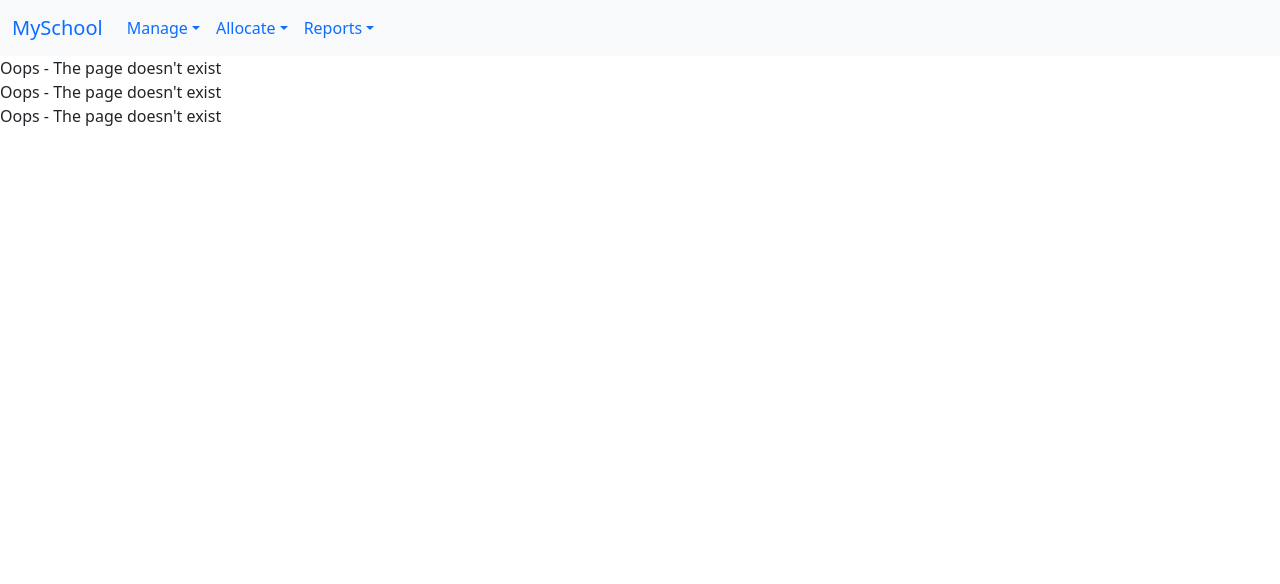
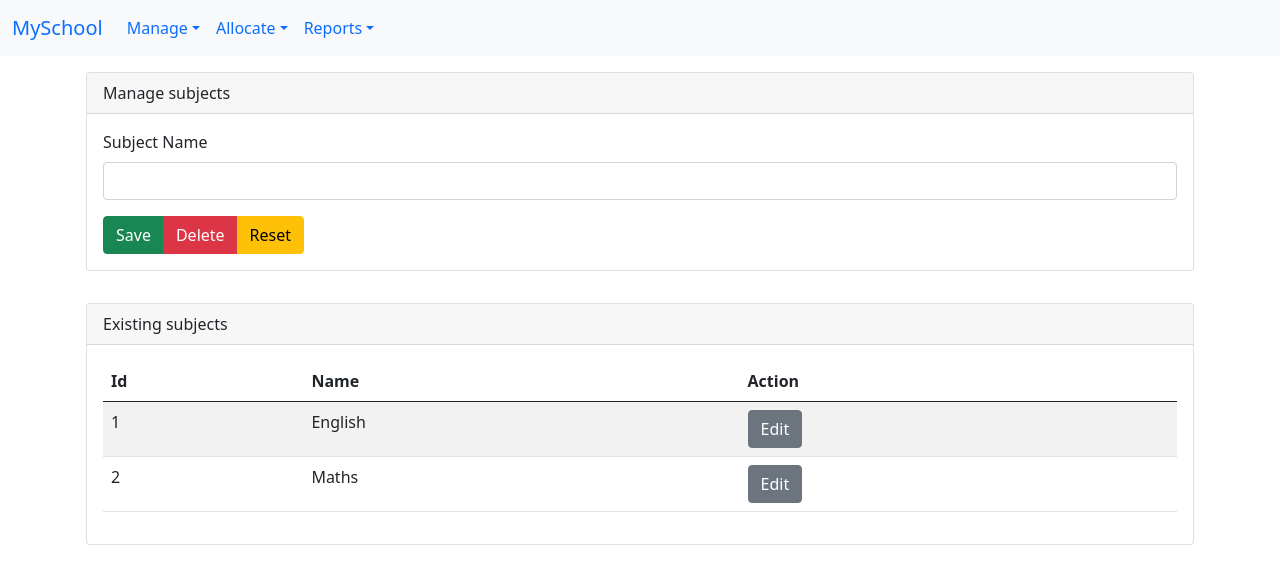
Before and after one commit to Bumbl3b33/school-management-system, a React (Create React App) app: page /manage/subjects in a window 1280 px wide. Shown: the top 584 px of the page. Built offline with nearby package versions, Linux system fonts and the light colour scheme.

Commit message:
Add manage subjects page

```diff
--- a/src/App.js
+++ b/src/App.js
@@ -9,12 +9,14 @@ import ManageStudents from "./pages/manage/students/ManageStudents";
 import AllocateStudentSubjects from "./pages/allocate/studentsSubjects/AllocateStudentSubjects";
 import Error404 from "./components/common/error404/Error404"
 import StudentReport from "./pages/reports/student/studentReport";
+import ManageSubjects from "./pages/manage/subjects/ManageSubjects";
 
 function App() {
   return (
       <Routes>
         <Route path="/" element={<Home />}/>
         <Route path="/manage/students" element={<ManageStudents/>}/>
+        <Route path="/manage/subjects" element={<ManageSubjects/>}/>
         <Route path="/allocate/studentSubjects" element={<AllocateStudentSubjects/>}/>
         <Route path="/reports/student" element={<StudentReport/>}/>
         <Route path="*" element={<Error404 />}/>
--- /dev/null
+++ b/src/components/subjectForm/SubjectForm.jsx
@@ -0,0 +1,85 @@
+import CustomFormWrapper from "../common/customFormWrapper/CustomFormWrapper"
+import { Button, Modal, ModalHeader, ModalBody, ModalFooter, Form, FormGroup, Label, Input } from 'reactstrap';
+import { useEffect, useState } from "react";
+import { DateTime } from "luxon";
+import { ToastContainer, toast } from 'react-toastify';
+import 'react-toastify/dist/ReactToastify.css';
+
+const SubjectForm = ({ selectedSubject, onSubmit }) => {
+    const [subject, setSubject] = useState({});
+    const [modal, setModal] = useState(false);
+
+    useEffect(() => {
+        setSubject(selectedSubject);
+    }, [selectedSubject]);
+
+
+    const handleChange = (event) => {
+        const name = event.target.id;
+        const value = event.target.value;
+        setSubject((values) => ({ ...values, [name]: value }));
+    };
+    console.log(subject)
+
+    const onSave = () => {
+        toast.success("Saving subject (not really)...");
+
+        /* Call API endpoint(s) */
+        //createSubject(subject.id,subject);
+        //onSubmit();
+
+        resetForm();
+    };
+
+    const onDeleteUserConfirmed = () => {
+        toast.success("Deleting subject (not really)...");
+
+        /* Call API endpoint(s)  */
+        //deleteSubject(subject.id);
+        //onSubmit();
+
+        resetForm();
+        toggleDeleteModal();
+    }
+
+    const resetForm = () => setSubject({});
+
+    const onDeleteClick = () => {
+        //if user  invalid
+        if (!subject?.id) return toast.warn("Please select a subject");
+        toggleDeleteModal();
+    }
+
+    const toggleDeleteModal = () => setModal(!modal);
+
+    return (
+        <>
+            <CustomFormWrapper title="Manage subjects" onDelete={onDeleteClick} onReset={resetForm} onSave={onSave}>
+                <Form>
+                    <FormGroup>
+                        <Label for="name">Subject Name</Label>
+                        <Input
+                            id="name"
+                            type="text"
+                            value={subject?.name || ""}
+                            onChange={handleChange}
+                        />
+                    </FormGroup>
+                </Form>
+            </CustomFormWrapper>
+            <ToastContainer />
+            <Modal isOpen={modal} toggle={toggleDeleteModal}>
+                <ModalHeader toggle={toggleDeleteModal}>Are you sure?</ModalHeader>
+                <ModalBody>
+                    Are you sure you want to delete a subject? You cannot undo this
+                </ModalBody>
+                <ModalFooter>
+                    <Button color="primary" onClick={onDeleteUserConfirmed}>Yes</Button>{' '}
+                    <Button color="secondary" onClick={toggleDeleteModal}>Cancel</Button>
+                </ModalFooter>
+            </Modal>
+        </>
+    )
+}
+
+export default SubjectForm;
--- /dev/null
+++ b/src/components/subjectTable/SubjectTable.jsx
@@ -0,0 +1,11 @@
+import CustomTable from "../common/customTable/CustomTable";
+
+const SubjectTable = ({ subjects, onSelectEdit }) => {
+
+    return (
+        <CustomTable table={subjects} buttonHandler={onSelectEdit} buttonText="Edit" />
+    )
+
+}
+
+export default SubjectTable;
--- /dev/null
+++ b/src/pages/manage/subjects/ManageSubjects.jsx
@@ -0,0 +1,54 @@
+import NavigationBar from "../../../components/common/navbar/NavigationBar";
+import { Card, CardHeader, CardBody } from "reactstrap";
+import { useEffect, useState } from "react";
+import SubjectTable from "../../../components/subjectTable/SubjectTable";
+import SubjectForm from "../../../components/subjectForm/SubjectForm";
+
+const ManageSubjects = () => {
+
+    const [selectedSubjectId, setSelectedSubjectId] = useState();
+    const [subjects, setSubjects] = useState()
+    //const [loading, setLoading] = useState(true); //use this to render loading component(S) when loading is true
+
+    useEffect(() => {
+        /*  Call APIs to load data */
+        //const subjects = await getsubjects().then(response => setSubjects(response.data));
+
+        setSubjects([
+            { id: "1", name: "English", },
+            { id: "2", name: "Maths", },
+        ])
+
+        //setLoading(false);
+    }, []);
+
+    const onSubmit = () => {
+        window.location.reload();
+    }
+    const onSelectEdit = (e) => { setSelectedSubjectId(e.target.id) };
+
+    return (
+        <>
+            <NavigationBar />
+            <div class="container p-3">
+                <SubjectForm
+                    selectedSubject={selectedSubjectId && subjects.filter(subject => subject.id === selectedSubjectId)[0]}
+                    onSubmit={onSubmit} />
+            </div>
+            <div class="container p-3">
+                <Card>
+                    <CardHeader>
+                        Existing subjects
+                    </CardHeader>
+                    <CardBody>
+                        <SubjectTable
+                            subjects={subjects}
+                            onSelectEdit={onSelectEdit} />
+                    </CardBody>
+                </Card>
+            </div>
+        </>
+    );
+};
+
+export default ManageSubjects;
```
